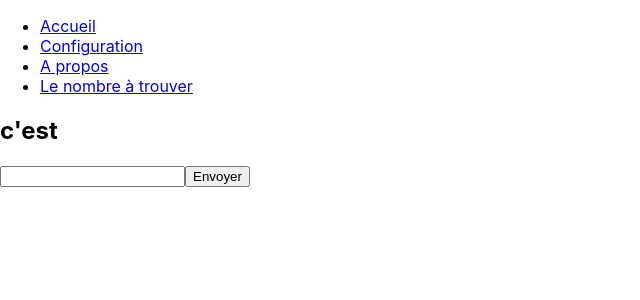
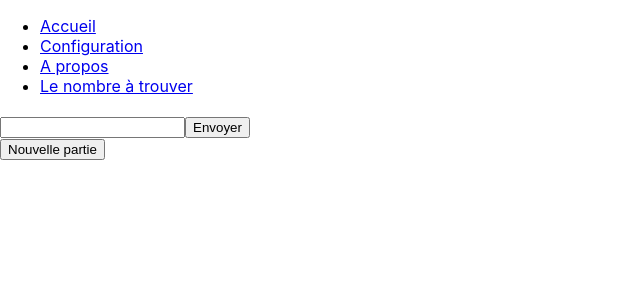
Before and after one commit to marinebijon28/javascriptAvancer, a React (Create React App) app in the folder tdi/: page /tdii in a window 1280 px wide. Shown: the top 300 px of the page, without its empty margins (0-640 px from the left). Built offline with nearby package versions, Linux system fonts and the light colour scheme.

Commit message:
game inprog

```diff
--- a/tdi/src/components/tdii.js
+++ b/tdi/src/components/tdii.js
@@ -2,22 +2,43 @@ import React from 'react';
 
 export default class Tdii extends React.Component {
     setNumber(event) {
+        this.randNumber = Math.floor(Math.random() * 101)
+        console.log(this.randNumber);
+
+    }
+
+    checkNumber(event) {
         event.preventDefault();
-        this.props.number(event.target[0].value);
+        let target = parseInt(event.target[0].value);
+        console.log("target :", target);
+        console.log(this.randNumber);
+        switch (target) {
+            case target > this.randNumber :
+                document.getElementById("indic").innerHTML="c'est plus petit";
+               console.log("c'est plus petit");
+               break;
+            case target < this.randNumber :
+                document.getElementById("indic").innerHTML="c'est plus grand";
+                console.log("c'est plus grand");
+                break;
+            default :
+                document.getElementById("indic").innerHTML="c'est gagné";
+                console.log("c'est gagné");
+                break;
+        }
+
     }
 
     render() {
         return (
+
             <div>
-                <div>
-                    <h2> c'est {this.props.number}</h2>
-                </div>
-                <div>
-                    <form onSubmit={event => this.setNumber(event)}>
-                        <input type="text"/>
-                        <button>Envoyer</button>
-                    </form>
-                </div>
+                <h2 id="indic"></h2>
+                <form onSubmit={event => this.checkNumber(event)}>
+                    <input type="number"/>
+                    <button>Envoyer</button>
+                </form>
+                <button onClick={event => this.setNumber(event)}>Nouvelle partie</button>
             </div>
         );
     }
--- a/tdi/src/redux/reducers.js
+++ b/tdi/src/redux/reducers.js
@@ -21,7 +21,7 @@ const arrayHasIndex = (array, index) => Array.isArray(array) && array.hasOwnProp
 export default function reducer(state = initialState, action) {
     console.log('reducer', action.type);
     console.log(action.game);
-    console.log(state)
+    console.log(state);
     switch (action.type) {
 
         case ADD_GAME:
```
Also changed, not shown: tdi/src/App.js (+9 -24 lines), tdi/src/redux/actions.js (+1 -15 lines).
